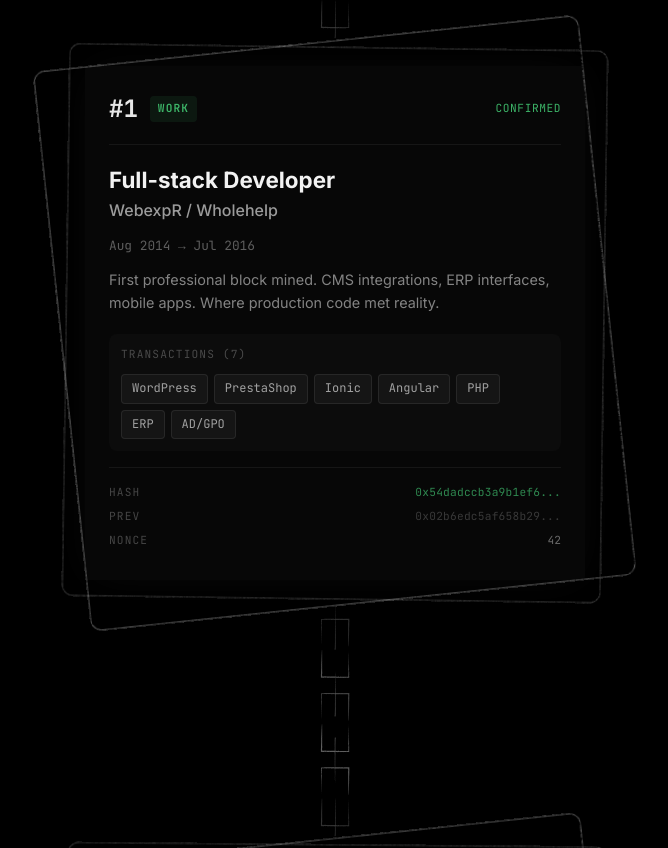
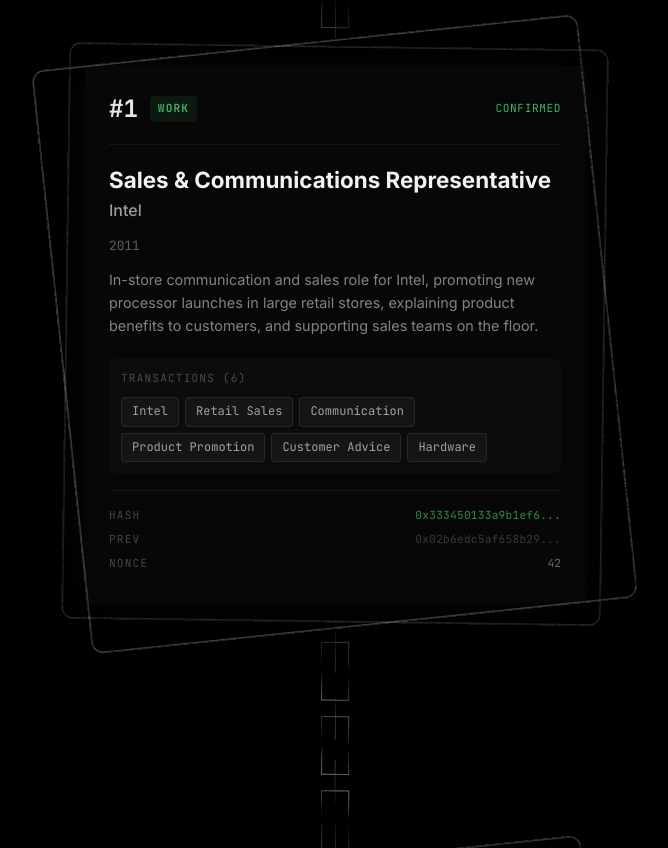
Before and after one commit to swdiscordia/cv-2026, a React (Vite) app: page / in a window 1280 px wide. Shown: the part 8893-9741 px from the top of the page, without its empty margins (305-973 px from the left). Built offline with nearby package versions, Linux system fonts and the light colour scheme.

Commit message:
Update first work block to Intel sales role

```diff
--- a/src/components/BlockCard.tsx
+++ b/src/components/BlockCard.tsx
@@ -19,6 +19,11 @@
   work: 'WORK',
   project: 'PROJECT',
   current: 'MINING...',
+};
+
+const formatTimestamp = (block: Block) => {
+  if (block.timestamp.end === block.timestamp.start) return block.timestamp.start;
+  return `${block.timestamp.start} → ${block.timestamp.end || 'Present'}`;
 };
 
 export const BlockCard = ({ block, displayIndex }: BlockCardProps) => {
@@ -123,7 +128,7 @@
         <h2 className="block-title">{block.title}</h2>
         <h3 className="block-company">{block.company}</h3>
         <div className="block-timestamp">
-          <span>{block.timestamp.start} &rarr; {block.timestamp.end || 'Present'}</span>
+          <span>{formatTimestamp(block)}</span>
         </div>
         <p className="block-description">{block.description}</p>
       </div>
--- a/src/components/CvPage.tsx
+++ b/src/components/CvPage.tsx
@@ -27,6 +27,7 @@
 ];
 
 const formatDate = (block: Block) => {
+  if (block.timestamp.end === block.timestamp.start) return block.timestamp.start;
   const end = block.timestamp.end ?? 'Present';
   return `${block.timestamp.start} — ${end}`;
 };
--- a/src/data/chain.ts
+++ b/src/data/chain.ts
@@ -46,14 +46,14 @@
   {
     id: 'block-1',
     index: 1,
-    timestamp: { start: 'Aug 2014', end: 'Jul 2016' },
-    title: 'Full-stack Developer',
-    company: 'WebexpR / Wholehelp',
-    location: 'Compiègne',
+    timestamp: { start: '2011', end: '2011' },
+    title: 'Sales & Communications Representative',
+    company: 'Intel',
+    location: 'Retail stores',
     type: 'work',
-    description: 'First professional block mined. CMS integrations, ERP interfaces, mobile apps. Where production code met reality.',
-    transactions: createTransactions(['WordPress', 'PrestaShop', 'Ionic', 'Angular', 'PHP', 'ERP', 'AD/GPO']),
-    hash: generateHash('webexpr-2014-2016'),
+    description: 'In-store communication and sales role for Intel, promoting new processor launches in large retail stores, explaining product benefits to customers, and supporting sales teams on the floor.',
+    transactions: createTransactions(['Intel', 'Retail Sales', 'Communication', 'Product Promotion', 'Customer Advice', 'Hardware']),
+    hash: generateHash('intel-sales-communication-2011'),
     previousHash: generateHash('genesis-canada-1992'),
     nonce: 42,
     confirmed: true,
@@ -69,7 +69,7 @@
     description: '100+ websites integrated. Internal CMS R&D. Built CLI tools for team productivity. Three years of shipping fast.',
     transactions: createTransactions(['Vue.js', 'React', 'Ionic', 'Electron', 'AdonisJS', 'Node.js', 'SQLite', 'WebSockets']),
     hash: generateHash('cognix-2016-2019'),
-    previousHash: generateHash('webexpr-2014-2016'),
+    previousHash: generateHash('intel-sales-communication-2011'),
     nonce: 1337,
     confirmed: true,
   },
```
Also changed, not shown: src/data/journey.ts (+8 -8 lines), 1 other file (tests, documents, lock files or other folders).
